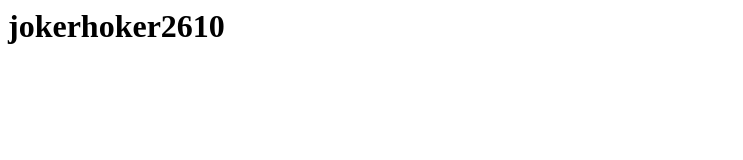
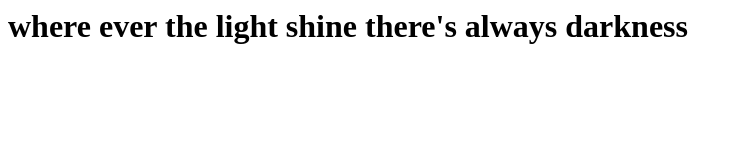
Before and after one commit to jokerhoker2610/nginx.repo, a plain HTML site: page index.html in a window 1280 px wide. Shown: the whole page, without its empty margins (0-743 px from the left). Drawn offline with Linux system fonts and the light colour scheme.

Commit message:
adjustment

```diff
--- a/index.html
+++ b/index.html
@@ -1 +1 @@
-<h1>jokerhoker2610</h1>
+<h1>where ever the light shine there's always darkness</h1>
```
